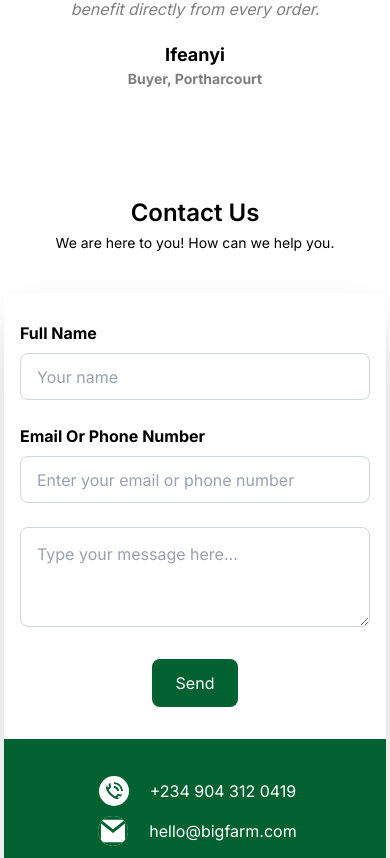
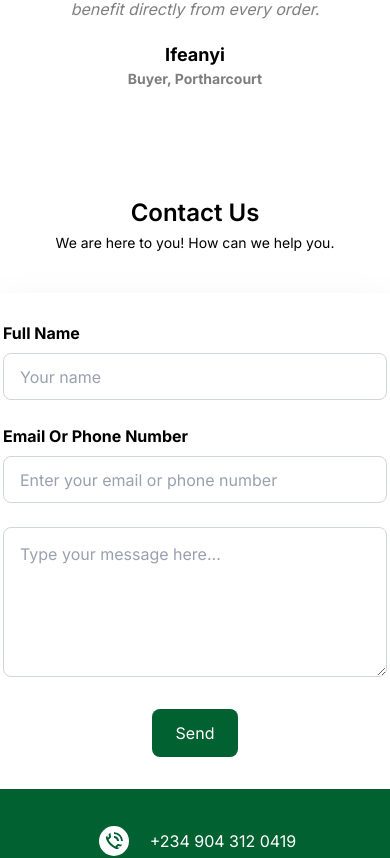
Before and after one commit to Ng-Harry/BigFarma_Frontend, a React (Vite) app: page / in a window 390 px wide. Shown: the part 4414-5272 px from the top of the page. Built offline with nearby package versions, Linux system fonts and the light colour scheme.

Commit message:
updated contact form on mobile and tablet + now hides any overflowing content so page shouldn't overscroll

```diff
--- a/src/components/landing-page-sections/ContactUs.jsx
+++ b/src/components/landing-page-sections/ContactUs.jsx
@@ -12,7 +12,7 @@ import { Link } from 'react-router-dom';
 
 const ContactUs = () => {
   return (
-    <section className='w-full bg-transparent py-5 flex items-center justify-center'>
+    <section className='w-full bg-transparent py-5 flex items-center justify-center overflow-x-hidden'>
       <div className=' relative lg:container lg:max-w-[1000px] lg:min-h-[750px] rounded-lg lg:shadow-lg lg:ml-14 lg:my-40 '>
         <div className='lg:absolute lg:-left-36'>
           <div className=''>
@@ -20,13 +20,13 @@ const ContactUs = () => {
               <h2 className="text-center text-2xl md:text-[3rem] font-semibold mt-10 lg:mt-24 lg:text-3xl mx-auto">
                 Contact Us
               </h2>
-              <p className='text-center text-sm'>We are here to you! How can we help you.</p>
+              <p className='text-center text-sm md:text-lg'>We are here to you! How can we help you.</p>
             </div>
 
             <form action="" className='px-6 w-full space-y-5 pt-10 justify-center items-center lg:hidden'>
-              <div className='flex flex-col gap-8 max-w-lg mx-auto shadow-2xl overflow-hidden '>
+              <div className='flex flex-col gap-8 mx-auto shadow-2xl  '>
                 <div className='px-4 flex flex-col gap-8  '>
-                  <div className='flex flex-col gap-6 pt-7 w-[350px] md:w-md'>
+                  <div className='flex flex-col gap-6 pt-7 w-full w-sm md:w-xl md:px-5 md:mt-5 '>
                     <div className='flex flex-col gap-2'>
                       <label htmlFor="fullName" className='font-bold text-md'>Full Name</label>
                       <input type="text" placeholder='Your name' className='py-3.5 px-4 h-[47px] rounded-lg bg-transparent border border-gray-300 placeholder:text-gray-400 focus:ring focus:ring-green-300 outline-none' />
@@ -38,7 +38,7 @@ const ContactUs = () => {
                     </div>
 
                     <div className='flex flex-col gap-2'>
-                      <textarea name="message" id="" placeholder='Type your message here...' className='py-3.5 px-4 h-[100px] rounded-lg bg-transparent border border-gray-300 placeholder:text-gray-400 focus:ring focus:ring-green-300 outline-none'></textarea>
+                      <textarea name="message" id="" placeholder='Type your message here...' className='py-3.5 px-4 h-[150px] rounded-lg bg-transparent border border-gray-300 placeholder:text-gray-400 focus:ring focus:ring-green-300 outline-none'></textarea>
                     </div>
                   </div>
 
```
